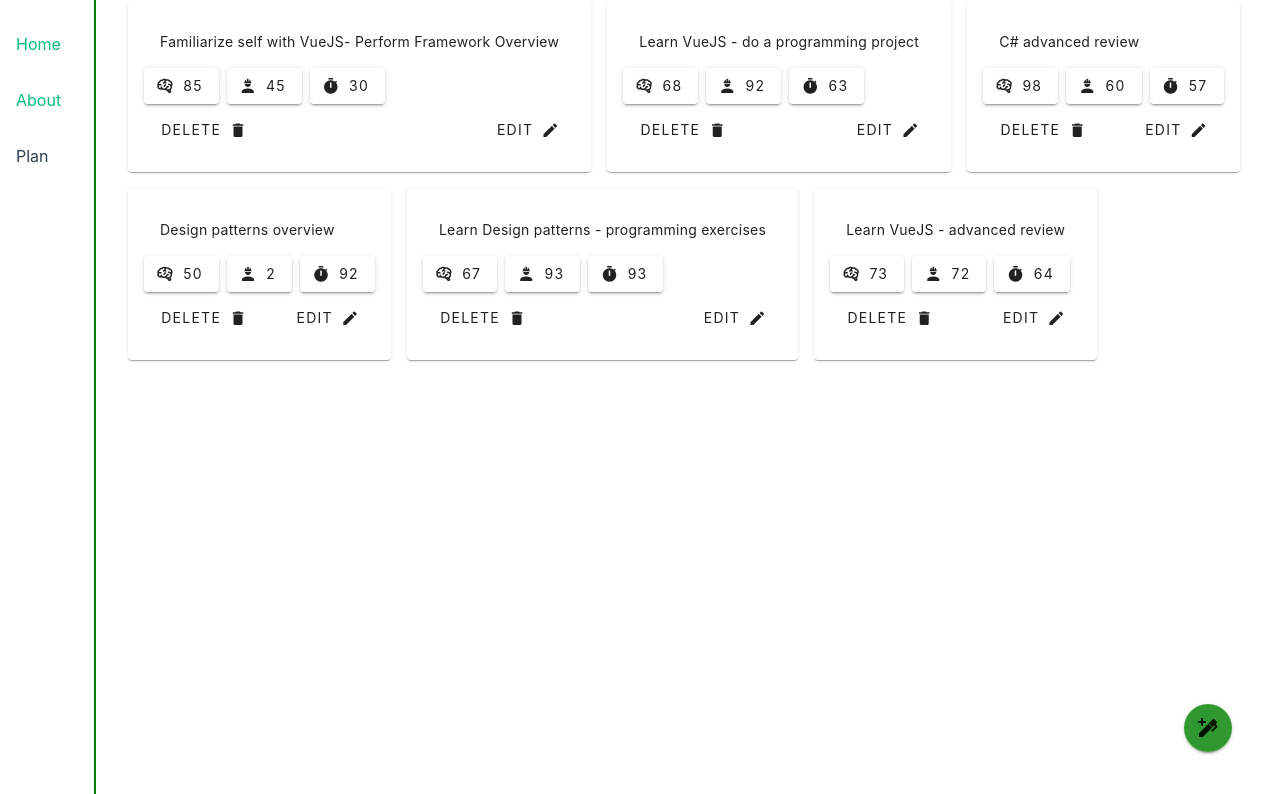
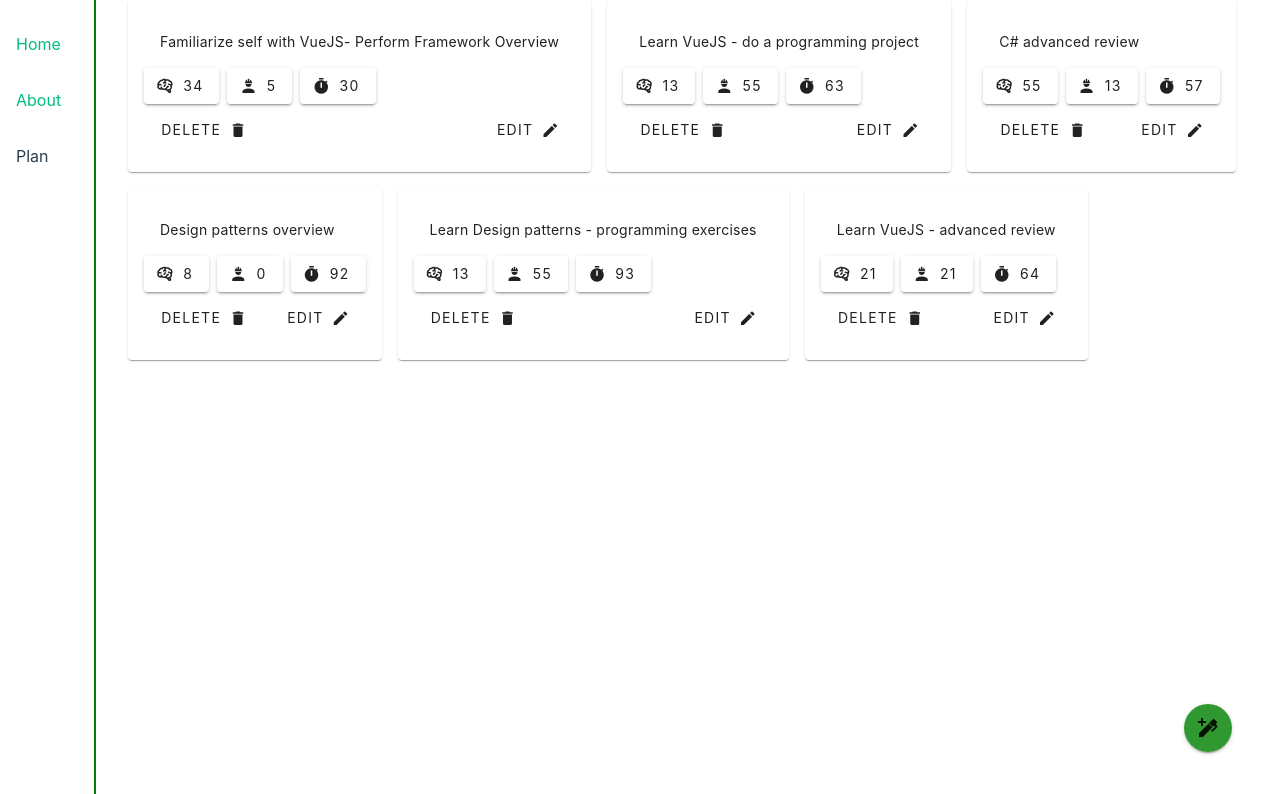
Before and after one commit to thabotr/planner, a Vue app: page /plan in a window 1280 px wide. Shown: the top 794 px of the page. Built offline with nearby package versions, Linux system fonts and the light colour scheme.

Commit message:
formatting display values

```diff
--- a/src/components/PlanItem.vue
+++ b/src/components/PlanItem.vue
@@ -2,8 +2,8 @@
     <v-card>
         <v-card-text>{{ description }}</v-card-text>
         <div class="effort-field">
-            <v-btn><v-icon start icon="mdi-brain"></v-icon>{{ mentalEffort }}</v-btn>
-            <v-btn><v-icon start icon="mdi-account-hard-hat"></v-icon>{{ physicalEffort }}</v-btn>
+            <v-btn><v-icon start icon="mdi-brain"></v-icon>{{ mentalEffortScore }}</v-btn>
+            <v-btn><v-icon start icon="mdi-account-hard-hat"></v-icon>{{ physicalEffortScore }}</v-btn>
             <v-btn><v-icon start icon="mdi-timer"></v-icon>{{ temporalInvestment }}</v-btn>
         </div>
         <v-card-actions class="justify-space-between">
@@ -17,6 +17,7 @@
     </v-card>
 </template>
 <script lang="ts">
+import { toSubjectiveEffortScore } from '../middleware/calculator';
 export default {
     props: {
         description: String,
@@ -25,6 +26,14 @@ export default {
         temporalInvestment: Number,
         id: String,
     },
+    computed: {
+        mentalEffortScore() {
+            return toSubjectiveEffortScore(this.mentalEffort);
+        },
+        physicalEffortScore() {
+            return toSubjectiveEffortScore(this.physicalEffort);
+        }
+    }
 }
 </script>
 <style scoped>
--- a/src/components/ThePlan.vue
+++ b/src/components/ThePlan.vue
@@ -12,12 +12,13 @@
                 <v-card>
                     <v-toolbar title="Plan Item" />
                     <v-text-field label="What task do you want to complete?" :rules="[ruleMinimumFiveChars]" required
-                        v-model="tempTask.description" type="input" />
-                    <v-slider v-model="tempTask.mentalEffort" id="mental-effort-slider" prepend-icon="mdi-brain" />
+                        v-model="tempTask.description" type="input" aria-multiline="true"/>
+                    <v-slider v-model="tempTask.mentalEffort" id="mental-effort-slider" prepend-icon="mdi-brain"
+                        color="green" track-color="purple" step="10" thumb-label />
                     <v-slider v-model="tempTask.physicalEffort" id="physical-effort-slider"
-                        prepend-icon="mdi-account-hard-hat" />
-                    <v-slider v-model="tempTask.temporalInvestment" id="temporal-investment-slider"
-                        prepend-icon="mdi-timer" />
+                        prepend-icon="mdi-account-hard-hat" color="green" step="10" thumb-label track-color="#EED202" />
+                    <v-slider v-model="tempTask.temporalInvestment" id="temporal-investment-slider" prepend-icon="mdi-timer"
+                        color="green" track-color="orange" thumb-color="orange" step="10" thumb-label />
                     <v-card-actions class="justify-end">
                         <v-btn variant="text" @click="onDiscardPlanItemEdit" prepend-icon="mdi-close">Discard</v-btn>
                         <v-btn @click="onSavePlanItemEdit" variant="text" prepend-icon="mdi-content-save">Save</v-btn>
@@ -32,7 +33,7 @@
 import PlanItem from './PlanItem.vue';
 export default {
     components: {
-        PlanItem: PlanItem
+        PlanItem: PlanItem,
     },
     data() {
         return {
@@ -117,7 +118,10 @@ export default {
         onCreatePlanItem() {
             this.openDialog();
         },
-        onDeletePlanItem(itemId: string) { this.tasks.delete(itemId); },
+        onDeletePlanItem(itemId: string) {
+            const taskToDelete = this.tasks.get(itemId);
+            this.tasks.delete(itemId);
+        },
         onEditPlanItem(itemId: string) {
             const taskToOpen = this.tasks.get(itemId);
             if (!taskToOpen) {
@@ -174,4 +178,7 @@ const CreateDefaultTask = (): TaskType => ({
 .v-toolbar {
     background-color: rgba(0, 128, 0, 0.812);
 }
+.v-text-field {
+    margin: 1rem;
+}
 </style>
--- /dev/null
+++ b/src/middleware/calculator.ts
@@ -0,0 +1,8 @@
+const firstElevenPseudoFibonacciNumbers = [0, 1, 2, 3, 5, 8, 13, 21, 34, 55, 89];
+function toSubjectiveEffortScore(percent?: number): number {
+    const zeroToTen = (percent ?? 0)/10;
+    const intergralIndex = Math.floor(zeroToTen);
+    return firstElevenPseudoFibonacciNumbers[intergralIndex];
+}
+
+export { toSubjectiveEffortScore };
```
Also changed, not shown: src/components/UndoSnackbar.vue (added, +34 -0 lines).
